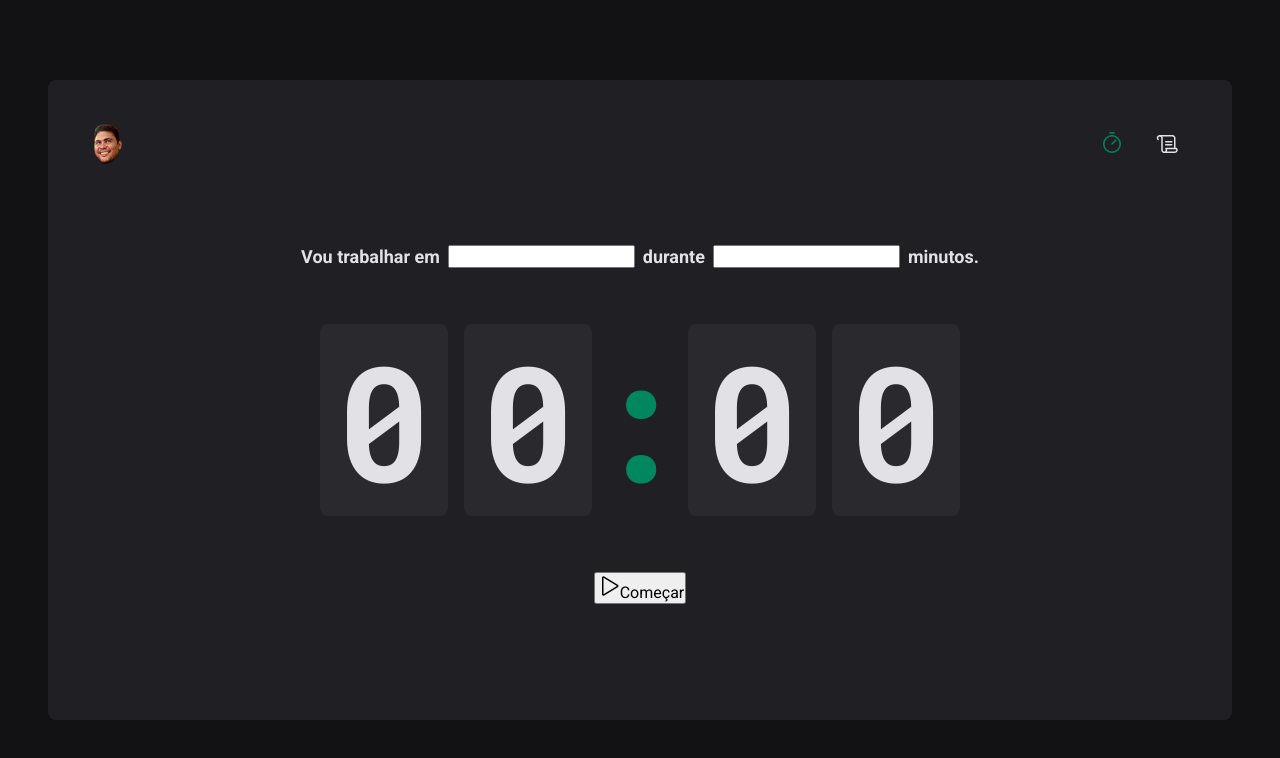
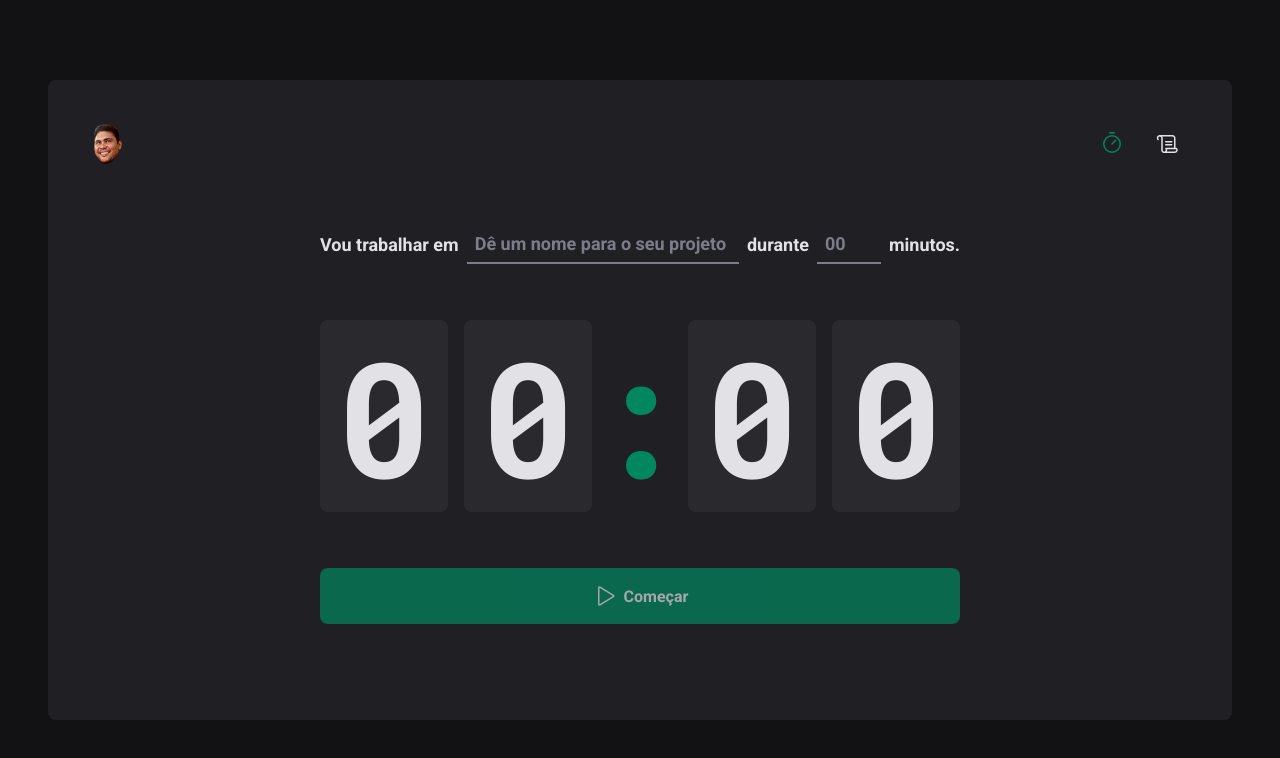
Before and after one commit to Kierico/ignite-time, a React (Vite) app: page / in a window 1280 px wide. Shown: the top 758 px of the page. Built offline with nearby package versions, Linux system fonts and the light colour scheme.

Commit message:
2.5 - Finalização da Home

```diff
--- a/src/pages/Home/index.tsx
+++ b/src/pages/Home/index.tsx
@@ -3,7 +3,10 @@
     CountdownContainer,
     FormContainer,
     HomeContainer,
+    MinutesAmountInput,
     Separator,
+    StartCountdownButton,
+    TaskInput,
 } from './styles'
 
 export function Home() {
@@ -12,10 +15,14 @@
             <form action="">
                 <FormContainer>
                     <label htmlFor="task">Vou trabalhar em</label>
-                    <input id="task" />
+                    <TaskInput id="task" placeholder="Dê um nome para o seu projeto" />
 
                     <label htmlFor="minutesAmount">durante</label>
-                    <input type="number" id="minutesAmount" />
+                    <MinutesAmountInput
+                        type="number"
+                        id="minutesAmount"
+                        placeholder="00"
+                    />
 
                     <span>minutos.</span>
                 </FormContainer>
@@ -28,10 +35,10 @@
                     <span>0</span>
                 </CountdownContainer>
 
-                <button type="submit">
+                <StartCountdownButton type="submit" disabled>
                     <Play size={24} />
                     Começar
-                </button>
+                </StartCountdownButton>
             </form>
         </HomeContainer>
     )
--- a/src/pages/Home/styles.ts
+++ b/src/pages/Home/styles.ts
@@ -28,6 +28,34 @@
   flex-wrap: wrap;
 `
 
+const BaseInput = styled.input`
+  background-color: transparent;
+  height: 2.5rem;
+  border: 0;
+  border-bottom: 2px solid ${(props) => props.theme['gray-500']};
+  font-weight: bold;
+  font-size: 1.125rem;
+  padding: 0 0.5rem;
+  color: ${(props) => props.theme['gray-100']};
+
+  &:focus {
+    box-shadow: none;
+    border-color: ${(props) => props.theme['green-500']};
+  }
+
+  &::placeholder {
+    color: ${(props) => props.theme['gray-500']};
+  }
+`
+
+export const TaskInput = styled(BaseInput)`
+  flex: 1;
+`
+
+export const MinutesAmountInput = styled(BaseInput)`
+  width: 4rem;
+`
+
 export const CountdownContainer = styled.div`
   font-family: 'Roboto Mono', monospace;
   font-size: 10rem;
@@ -53,3 +81,32 @@
   display: flex;
   justify-content: center;
 `
+export const StartCountdownButton = styled.button`
+  width: 100%;
+  border: 0;
+  padding: 1rem;
+  border-radius: 8px;
+
+  display: flex;
+  align-items: center;
+  justify-content: center;
+
+  gap: 0.5rem;
+  font-weight: bold;
+
+  cursor: pointer;
+
+  background-color: ${(props) => props.theme['green-500']};
+  color: ${(props) => props.theme['gray-100']};
+
+  transition: background-color 0.1s;
+
+  &:disabled {
+    opacity: 0.7;
+    cursor: not-allowed;
+  }
+
+  &:not(:disabled):hover {
+    background-color: ${(props) => props.theme['green-700']};
+  }
+`
```
